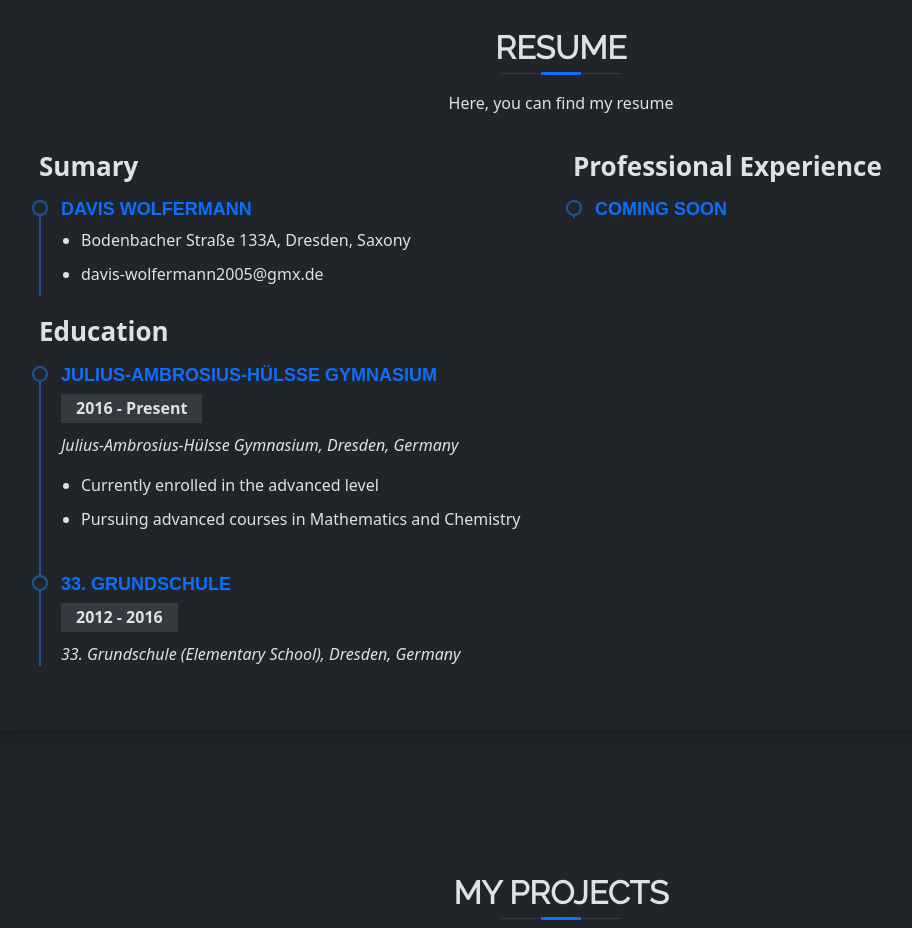
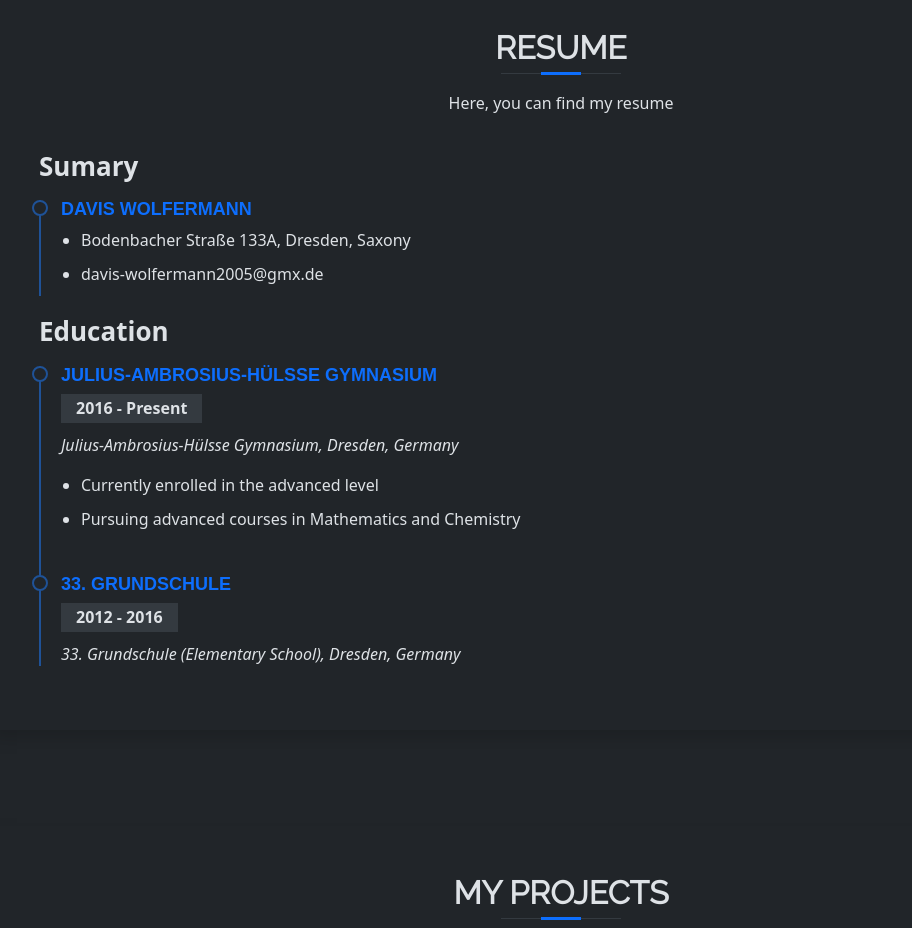
Before and after one commit to OffRange/offrange.github.io, a React (Create React App) app: page / in a window 1280 px wide. Shown: the part 1320-2248 px from the top of the page, without its empty margins (79-991 px from the left). Built offline with nearby package versions, Linux system fonts and the light colour scheme.

Commit message:
[Home] Comment Professional Experience

```diff
--- a/src/pages/Home.js
+++ b/src/pages/Home.js
@@ -194,12 +194,12 @@ export function Home() {
                                 <p><em>33. Grundschule (Elementary School), Dresden, Germany</em></p>
                             </div>
                         </Col>
-                        <Col lg="6">
+                        {/* <Col lg="6">
                             <h3 className="resume-title">Professional Experience</h3>
                             <div className="resume-item pb-0">
                                 <h4>Coming Soon</h4>
                             </div>
-                        </Col>
+                        </Col> */}
                     </Row>
                 </Container>
             </section>
```
